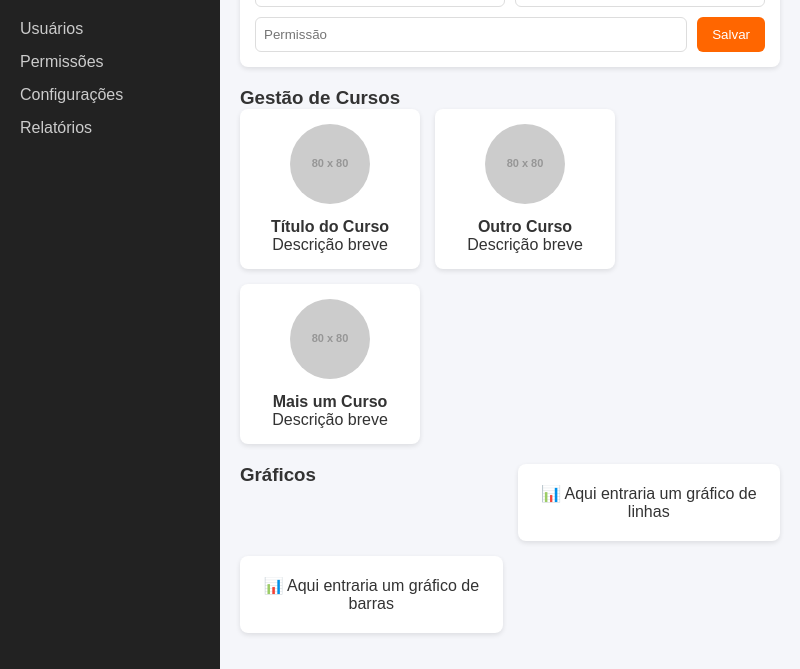
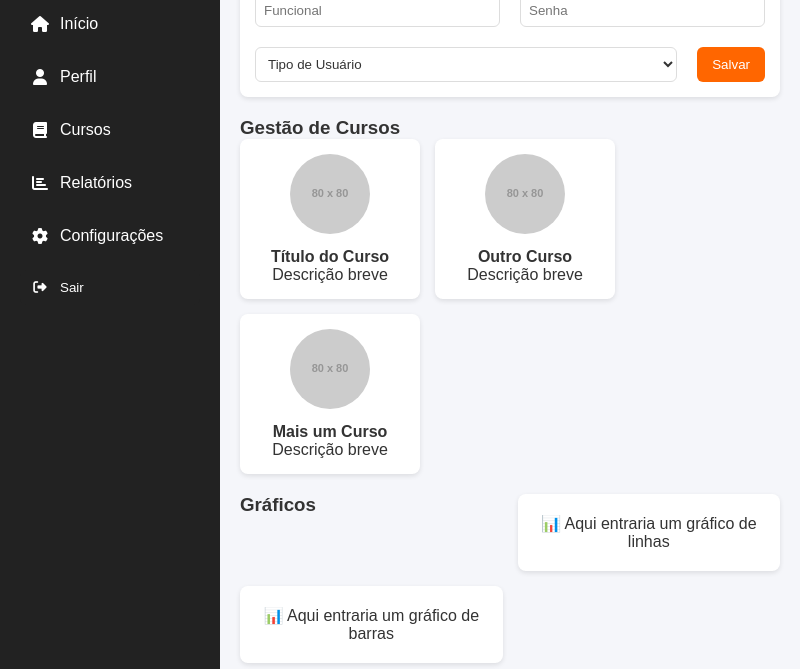
Before and after one commit to VitorSilva77/PI-ADS-4-SEMESTRE, an Electron app: page Electron/userPage.html in a window 800 px wide. Shown: the part 131-800 px from the top of the page. Drawn offline with Linux system fonts and the light colour scheme; placeholder pictures from the web are drawn by us; a web font is replaced by a local one.

Commit message:
Atualização: Estilização dos botões do menu lateral

```diff
--- a/Electron/css/userPage.css
+++ b/Electron/css/userPage.css
@@ -42,6 +42,63 @@ body {
     text-align: center;
 }
 
+.itens {
+    display: flex;
+    flex-direction: column;
+    gap: 15px;
+}
+
+.item {
+    color: white;
+    text-decoration: none;
+    padding: 10px;
+    border-radius: 6px;
+    display: flex;
+    align-items: center;
+    text-align: center;
+    gap: 10px;
+    transition: background 0.3s;
+}
+
+.item a{
+    display: flex;
+    align-items: center;
+    text-align: center;
+}
+
+.item:hover {
+    background: rgb(255, 71, 20);
+}
+
+.item i {
+    width: 20px;
+    text-align: center;
+}
+
+
+.logout-button {
+    margin-top: auto;
+    color: white;
+    background:rgb(34, 34, 34);;
+    border: none;
+    padding: 10px;
+    border-radius: 6px;
+    cursor: pointer;
+    display: flex;
+    align-items: center;
+    gap: 10px;
+    transition: background 0.3s;
+}
+
+.logout-button i {
+    width: 20px;
+    text-align: center;
+}
+
+.logout-button:hover {
+    background: rgb(255, 71, 20);
+}
+
 .logo {
     font-size: 22px;
     margin-bottom: 20px;
@@ -58,25 +115,6 @@ body {
     margin-bottom: 20px;
 }
 
-.sidebar nav ul {
-    list-style: none;
-}
-
-.sidebar nav ul li {
-    margin: 15px 0;
-}
-
-.sidebar nav ul li a {
-    text-decoration: none;
-    color: #ccc;
-    transition: 0.3s;
-}
-
-.sidebar nav ul li a:hover {
-    color: rgb(255, 71, 20);
-    transition: 0.3s all;
-}
-
 /* Área principal */
 .main {
     flex: 1;
@@ -89,6 +127,9 @@ body {
 }
 
 .registration {
+    display: flex;
+    flex-direction: column;
+    gap: 20px;
     background: white;
     padding: 15px;
     border-radius: 8px;
@@ -98,7 +139,8 @@ body {
 
 .registration form {
     display: flex;
-    gap: 10px;
+    flex-direction: row;
+    gap: 20px;
     flex-wrap: wrap;
 }
 
@@ -107,6 +149,15 @@ body {
     border: 1px solid #ddd;
     border-radius: 6px;
     flex: 1;
+}
+
+.registration select {
+    padding: 8px;
+    border: 1px solid #ddd;
+    border-radius: 6px;
+    flex: 1;
+    background: white;
+    color: #333;
 }
 
 .registration button {
--- a/Electron/userPage.html
+++ b/Electron/userPage.html
@@ -21,14 +21,14 @@
             <h2 class="logo">PróFuturo</h2>
         </div>
 
-        <nav>
-            <ul>
-            <li><a href="#">Usuários</a></li>
-            <li><a href="#">Permissões</a></li>
-            <li><a href="#">Configurações</a></li>
-            <li><a href="#">Relatórios</a></li>
-            </ul>
-      </nav>
+        <div class="itens">
+            <a href="#" class="item"><i class="fa-solid fa-house"></i> Início</a>
+            <a href="#" class="item"><i class="fa-solid fa-user"></i> Perfil</a>
+            <a href="#" class="item"><i class="fa-solid fa-book"></i> Cursos</a>
+            <a href="#" class="item"><i class="fa-solid fa-chart-bar"></i> Relatórios</a>
+            <a href="#" class="item"><i class="fa-solid fa-gear"></i> Configurações</a>
+            <button class="logout-button"><i class="fa-solid fa-right-from-bracket"></i>Sair</button
+        </div>
     </aside>
 
     <!-- Conteúdo principal -->
@@ -41,9 +41,14 @@
       <section class="registration">
         <h3>Registro</h3>
         <form>
-          <input type="text" placeholder="Nome do usuário">
-          <input type="email" placeholder="E-mail">
-          <input type="text" placeholder="Permissão">
+          <input type="mumber" placeholder="Funcional">
+          <input type="password" placeholder="Senha">
+          <Select>
+            <option value="" disabled selected>Tipo de Usuário</option>
+            <option value="admin">Administrador</option>
+            <option value="instrutor">RH</option>
+            <option value="aluno">Instrutor</option>
+          </Select>
           <button type="submit">Salvar</button>
         </form>
       </section>
```
